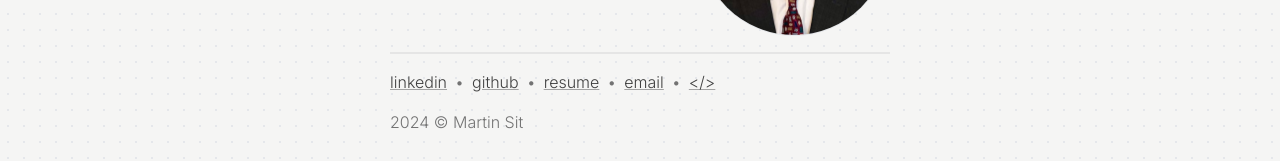
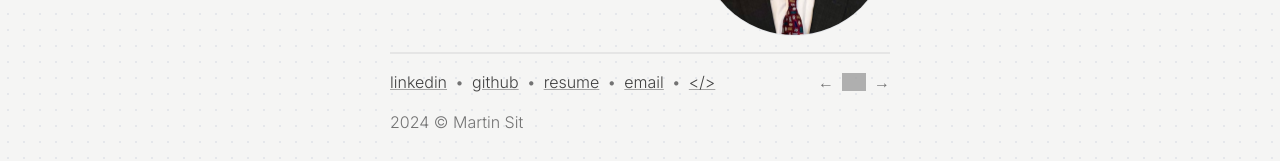
Before and after one commit to martin226/v2, a Next.js app: page / in a window 1280 px wide. Shown: the part 714-875 px from the top of the page. Built offline with nearby package versions, Linux system fonts and the light colour scheme; grey boxes are pictures that could not be loaded.

Commit message:
feat: cs webring

```diff
--- a/src/app/components/Footer.js
+++ b/src/app/components/Footer.js
@@ -11,7 +11,27 @@ export default function Footer({ className }) {
   return (
     <footer className={`flex flex-col gap-4 ${className}`}>
       <hr className="border-b border-neutral-200" />
-      <HorizontalNav links={links} />
+      <div className="flex-col sm:flex-row flex justify-between gap-4">
+        <HorizontalNav links={links} />
+        <div style={{ display: "flex", alignItems: "center", gap: "8px" }}>
+          <a href="https://cs.uwatering.com/#https://martinsit.ca/?nav=prev">
+            ←
+          </a>
+          <a
+            href="https://cs.uwatering.com/#https://martinsit.ca/"
+            target="_blank"
+          >
+            <img
+              src="https://cs.uwatering.com/icon.black.svg"
+              alt="CS Webring"
+              style={{ width: "24px", height: "auto", opacity: 0.8 }}
+            />
+          </a>
+          <a href="https://cs.uwatering.com/#https://martinsit.ca/?nav=next">
+            →
+          </a>
+        </div>
+      </div>
       <p>{new Date().getFullYear()} &copy; Martin Sit</p>
     </footer>
   );
```
